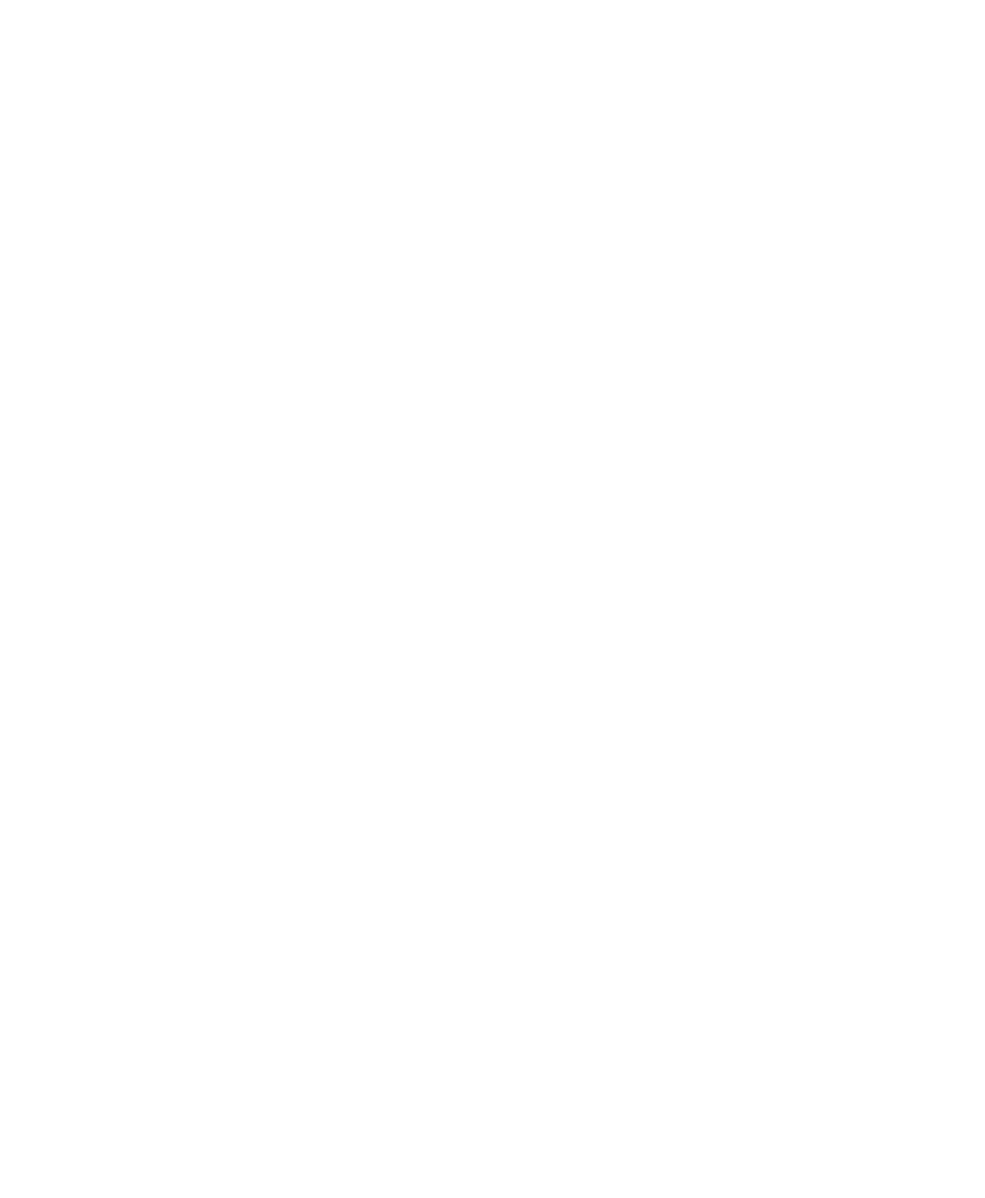
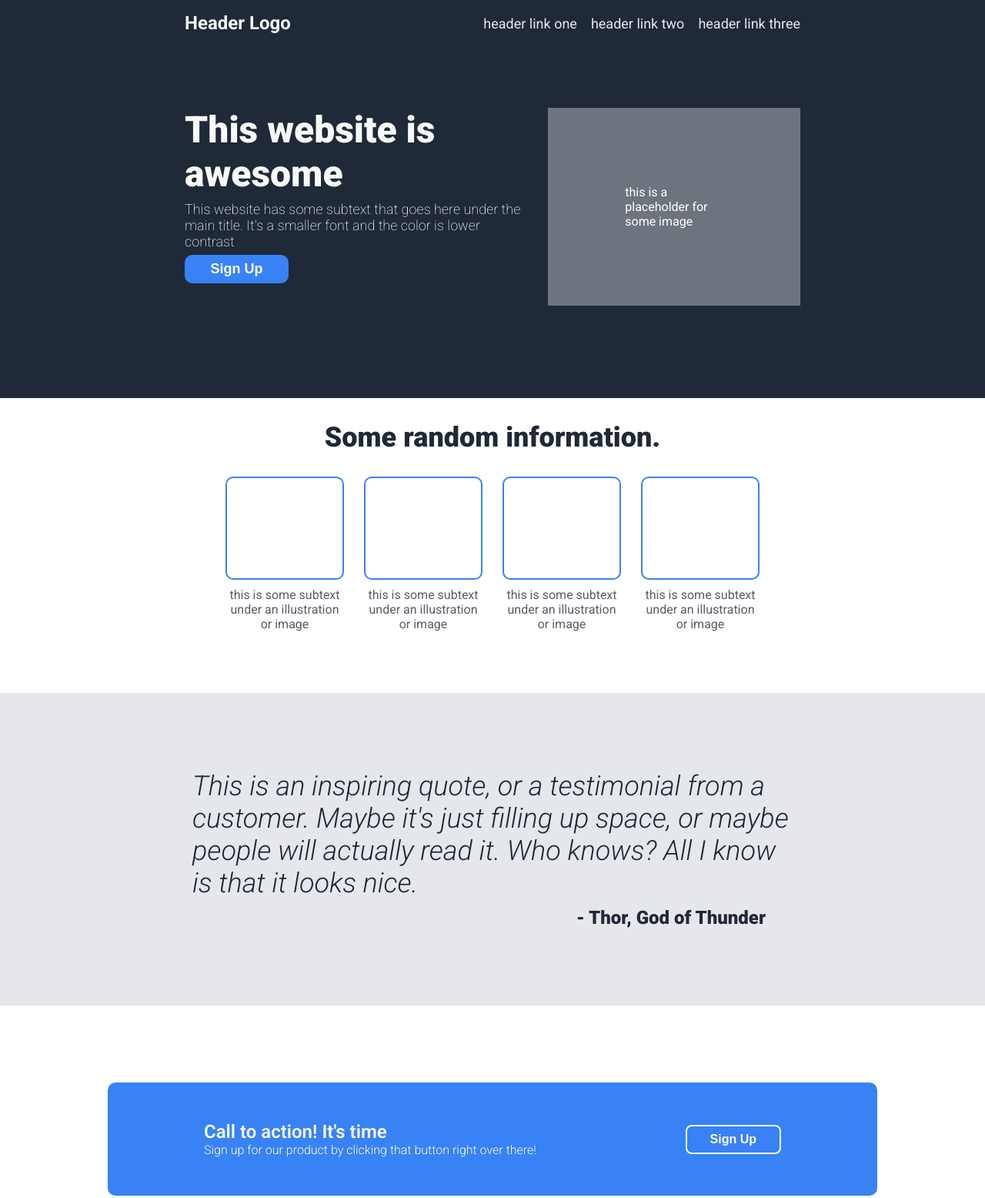
Before and after one commit to Miyukiin/LandingPage, a plain HTML site: page index.html in a window 1280 px wide. Shown: the top 1556 px of the page at 77% size. Before the commit the page ends 800 px from the top, so only its background shows below. Drawn offline with Linux system fonts and the light colour scheme; a web font is replaced by a local one.

Commit message:
Complete Landing Page
Finished all sections.

```diff
--- a/index.html
+++ b/index.html
@@ -4,9 +4,96 @@
     <meta charset="UTF-8">
     <meta name="viewport" content="width=device-width, initial-scale=1.0">
     <link rel="stylesheet" href="styles.css">
+    <link rel="preconnect" href="https://fonts.googleapis.com">
+    <link rel="preconnect" href="https://fonts.gstatic.com" crossorigin>
+    <link href="https://fonts.googleapis.com/css2?family=Agdasima:wght@400;700&family=Roboto:ital,wght@0,100..900;1,100..900&display=swap" rel="stylesheet">
     <title>Landing Page</title>
 </head>
 <body>
-
+    <div class="header-banner-group">
+        <div class="header">
+            <div class="logo">
+                Header Logo
+            </div>
+            <div class="navigation-links">
+                <ul>
+                    <li><a href="#">header link one</a></li>
+                    <li><a href="#">header link two</a></li>
+                    <li><a href="#">header link three</a></li>
+                </ul>
+            </div>
+        </div>
+        <div class="banner">
+            <div class="text-group">
+                <p class="hero-text">
+                    This website is awesome
+                </p>
+                <p class="text">This website has some subtext that goes here under the main title. It's a smaller font and the color is lower contrast</p>
+                <button class="signup-button">Sign Up</button>
+            </div>
+            <div class="img-placeholder">
+                this is a placeholder for some image
+            </div>
+        </div>
+    </div>
+    <div class="random-info-section">
+        <h1 class="info-header-text"> Some random information.</h1>
+        <div class="img-subtexts-group">
+            <div class="img-subtexts-item">
+                <div class="img">
+                </div>
+                <p class="img-subtext">
+                    this is some subtext under an illustration or image
+                </p>
+            </div>
+             <div class="img-subtexts-item">
+                <div class="img">
+                </div>
+                <p class="img-subtext">
+                    this is some subtext under an illustration or image
+                </p>
+            </div>
+             <div class="img-subtexts-item">
+                <div class="img">
+                </div>
+                <p class="img-subtext">
+                    this is some subtext under an illustration or image
+                </p>
+            </div>
+             <div class="img-subtexts-item">
+                <div class="img">
+                </div>
+                <p class="img-subtext">
+                    this is some subtext under an illustration or image
+                </p>
+            </div>
+        </div>
+    </div>
+    <div class="testimonials-section">
+        <div class="quotes-content">
+            <p class="quote">
+                This is an inspiring quote, or a testimonial from a customer. Maybe it's just filling up space, or maybe people will actually read it. Who knows? All I know is that it looks nice.
+            </p>
+            <p class="author">
+                - Thor, God of Thunder
+            </p>
+        </div>
+    </div>
+    <div class="call-to-action-section">
+        <div class="cta-content-box">
+            <div class="call-to-action-text">
+                <p class="cta-hero-text"> Call to action! It's time</p>
+                <p class="cta-subtext"> Sign up for our product by clicking that button right over there!</p>
+            </div>
+            <div class="cta-button-box">
+                <button class="cta-button"> Sign Up</button>
+            </div>
+        </div>
+    </div>
+    <div class="footer">
+        <p>Copyright</p>
+        <p>©</p>
+        <p>The Odin Project 2021</p>
+    </div>
 </body>
 </html>
--- a/styles.css
+++ b/styles.css
@@ -0,0 +1,222 @@
+* {
+    margin: 0;
+}
+
+body {
+    display: flex;
+    flex-direction: column;
+    font-family: "Roboto", sans-serif;
+}
+div.header-banner-group{
+    display: flex;
+    flex-direction: column;
+    background-color: #1F2937;
+    gap: 80px;
+    padding-bottom: 120px;
+}
+
+div.header{
+    display: flex;
+    color: #f9faf8;
+    padding: 16px 15rem;
+    align-items: center;
+
+}
+
+div.header div.logo{
+    font-size: 24px;
+    font-weight: bold;
+    flex: 1 0 auto;
+    flex-wrap: nowrap;
+}
+
+div.header div.navigation-links ul{
+    flex: 1 0 auto;
+    padding-inline-start: 0;
+    display: flex;
+    gap: 18px;
+    font-size: 18px;
+    font-weight: normal;
+}
+
+div.header div.navigation-links ul li{
+    display: flex;
+    flex: 1 0 auto;
+    flex-wrap: nowrap;
+}
+
+div.header a{
+    text-decoration: none;
+    list-style-type: none;
+    color: #E5E7EB;
+}
+
+div.banner{
+    display: flex;
+    flex: 1 1 auto;
+    padding: 0 15rem;
+    gap: 30px;
+}
+
+div.banner div.text-group{
+    display: flex;
+    flex-direction: column;
+    flex: 1 1 auto;
+    gap: 7px;
+
+}
+
+div.banner p.hero-text{
+    display: flex;
+    font-size: 48px;
+    color: #f9faf8;
+    font-weight: 900;
+}
+
+div.banner p.text{
+    font-size: 18px;
+    color: #E5E7EB;
+    font-weight: 200;
+}
+
+div.banner button{
+    background-color: #3882f6;
+    color: white;
+    border: none;
+    font-size: 18px;
+    font-weight: bold;
+    border-radius: 10px;
+    padding: 8px 0px;
+    max-width: 135px;
+}
+
+div.img-placeholder{
+    display: flex;
+    background-color: #6D747D;
+    justify-content: center;
+    align-items: center;
+    color: white;
+    padding: 100px;
+}
+
+div.random-info-section{
+    display: flex;
+    flex-direction: column;
+    flex: 1 1 auto;
+    align-items: center;
+    padding: 30px 30px 80px 30px;
+}
+
+div.random-info-section h1.info-header-text{
+    font-size: 36px;
+    font-weight: 900;
+    color: #1F2937;
+    margin-bottom: 30px;
+}
+
+div.img-subtexts-group{
+    display: flex;
+    flex: 1 1 auto;
+    gap: 30px;
+}
+div.img-subtexts-item{
+    display: flex;
+    flex-direction: column;
+    align-items: center;
+    max-width: 150px;
+}
+
+p.img-subtext{
+    color: #1f2937c0;
+    font-size: 16px;
+    text-align: center;
+}
+
+div.img{
+    height: 130px;
+    width: 150px;
+    border-radius: 10px;
+    border: 2px solid #3882f6;
+
+    margin-bottom: 10px;
+}
+
+div.testimonials-section{
+    display: flex;
+    flex-direction: column;
+    flex: auto;
+    background-color: #E5E7EB;
+    align-items: center;
+    padding: 100px 0px
+}
+div.quotes-content{
+    max-width: 780px;
+}
+p.quote{
+    color: #1F2937;
+    font-style: italic;
+    font-size: 36px;
+    font-weight: 300;
+    margin-bottom: 10px;
+}
+p.author{
+    color: #1F2937;
+    font-weight: 900;
+    font-size: 24px;
+    text-align: right;
+    padding-right: 35px;
+}
+
+div.call-to-action-section{
+    display: flex;
+    justify-content: center;
+}
+
+div.cta-content-box{
+    display: flex;
+    justify-content: space-between;
+    flex: 1 1 auto;
+    max-width: 750px;
+    background-color: #3882f6;
+    padding: 50px 125px;
+    margin: 100px 0px;
+    border-radius: 10px;
+}
+
+p.cta-hero-text{
+    font-size: 24px;
+    color: #f9faf8;
+    font-weight: 600;
+}
+
+p.cta-subtext{
+    font-size: 16px;
+    color: #f9faf8;
+    font-weight: 300;
+}
+
+button.cta-button{
+    color: #f9faf8;
+    background-color: #3882f6;
+    border: solid 2px #f9faf8;
+    border-radius: 8px;
+    padding: 8px 30px;
+    font-weight: 600;
+    font-size: 16px;
+    text-decoration: none;
+}
+
+div.cta-button-box{
+    display: flex;
+    align-items: center;
+}
+
+div.footer{
+    display: flex;
+    justify-content: center;
+    background-color: #1F2937;
+    color: #f9faf8;
+    padding: 40px 0px;
+    font-size: 18px;
+    gap: 8px;
+}
```
